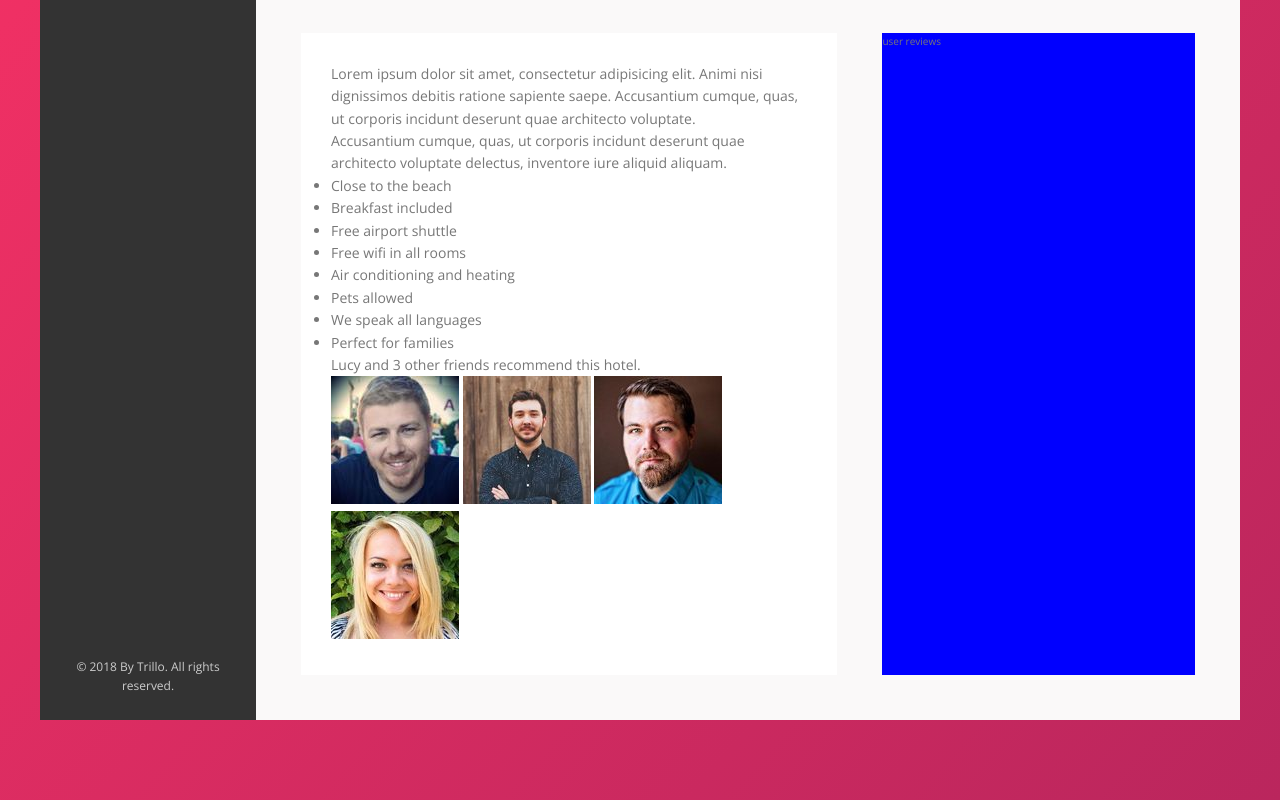
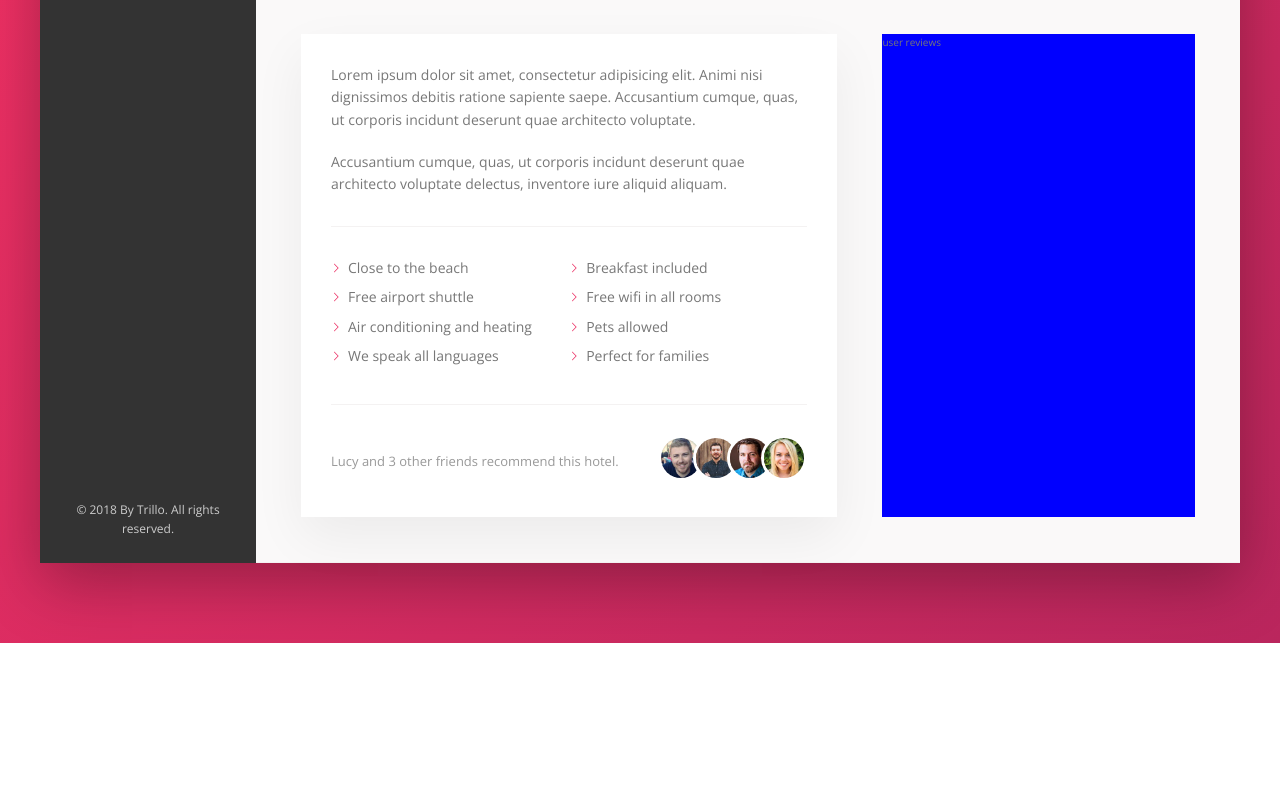
Before and after one commit to FoxyStoat/trillo-project, a website: page index.html in a window 1280 px wide. Shown: the part 638-1438 px from the top of the page. After the commit the page ends 1281 px from the top, so only its background shows below. Drawn offline with nearby package versions, Linux system fonts and the light colour scheme.

Commit message:
style: Finish styles on description section

```diff
--- a/assets/sass/_components.scss
+++ b/assets/sass/_components.scss
@@ -305,3 +305,75 @@
         box-shadow: none;
     }
 }
+
+
+///////////////
+// PARAGRAPGH
+
+.paragraph:not(:last-of-type) {
+    margin-bottom: 2rem;
+}
+
+
+///////////////
+// LIST
+
+.list {
+    list-style: none;
+    margin: 3rem 0;
+    padding: 3rem 0;
+    border-top: var(--line);
+    border-bottom: var(--line);
+
+    display: flex;
+    flex-wrap: wrap;
+
+    &__item {
+        flex: 0 0 50%;
+        margin-bottom: .7rem;
+    }
+
+    &__item::before {
+        content: "";
+        display: inline-block;
+        height: 1rem;
+        width: 1rem;
+        margin-right: .7rem;
+
+        // Older Browsers
+        // background-image: url(../img/chevron-thin-right.svg);
+        // background-size: cover;
+
+        // Newer Browsers - Use Masks
+        background-color: var(--color-primary);
+        -webkit-mask-image: url(../img/chevron-thin-right.svg);
+        -webkit-mask-size: cover;
+        mask-image: url(../img/chevron-thin-right.svg);
+        mask-size: cover;
+    }
+}
+
+///////////////
+// RECOMMEND
+
+.recommend {
+    font-size: 1.3rem;
+    color: var(--color-grey-dark-3);
+    display: flex;
+    align-items: center;
+
+    &__count {
+        margin-right: auto;
+    }
+
+    &__photo {
+        box-sizing: content-box;
+        height: 4rem;
+        border-radius: 50%;
+        border: 3px solid #fff;
+
+        &:not(:last-child) {
+            margin-right: -1.5rem;
+        }
+    }
+}
```
Also changed, not shown: assets/css/style.css.
